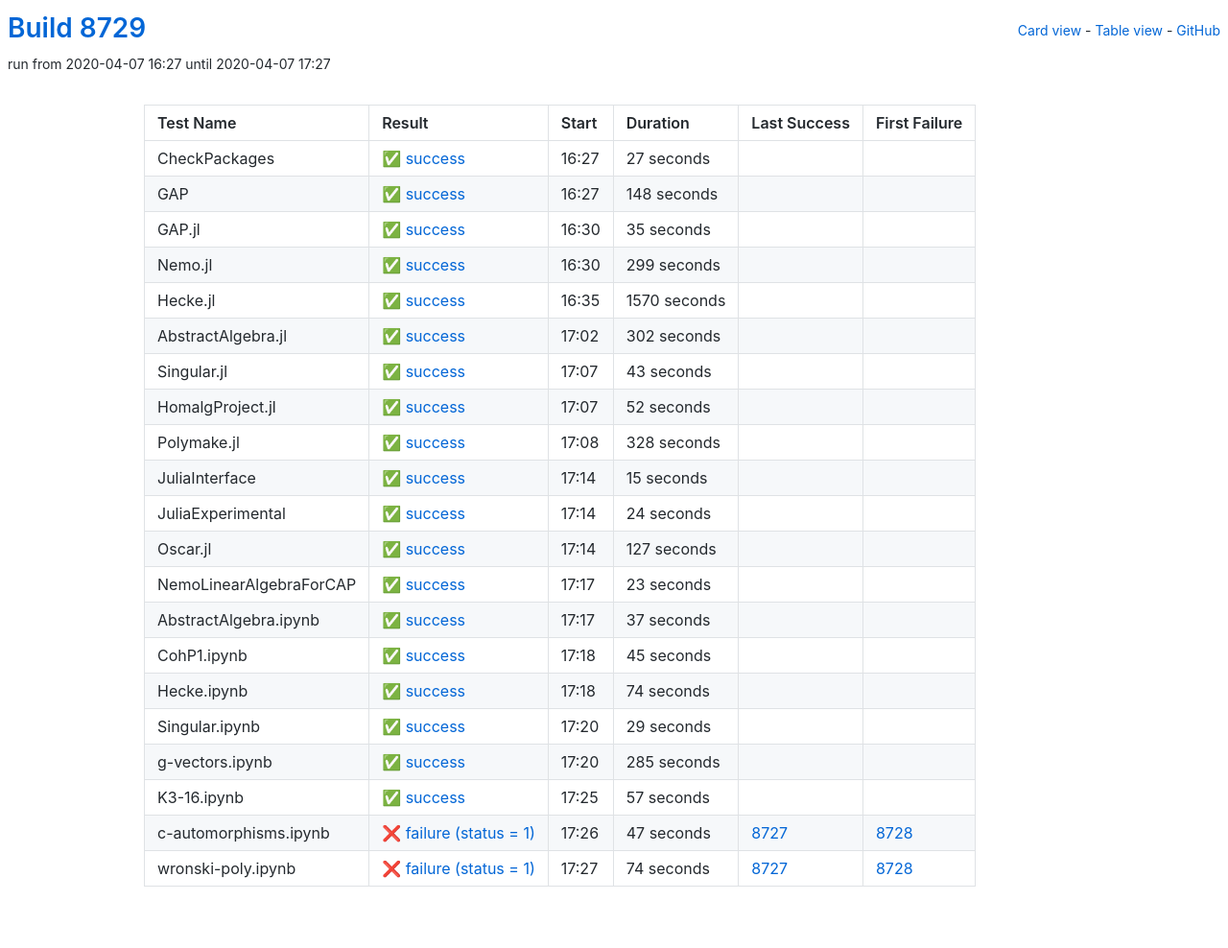
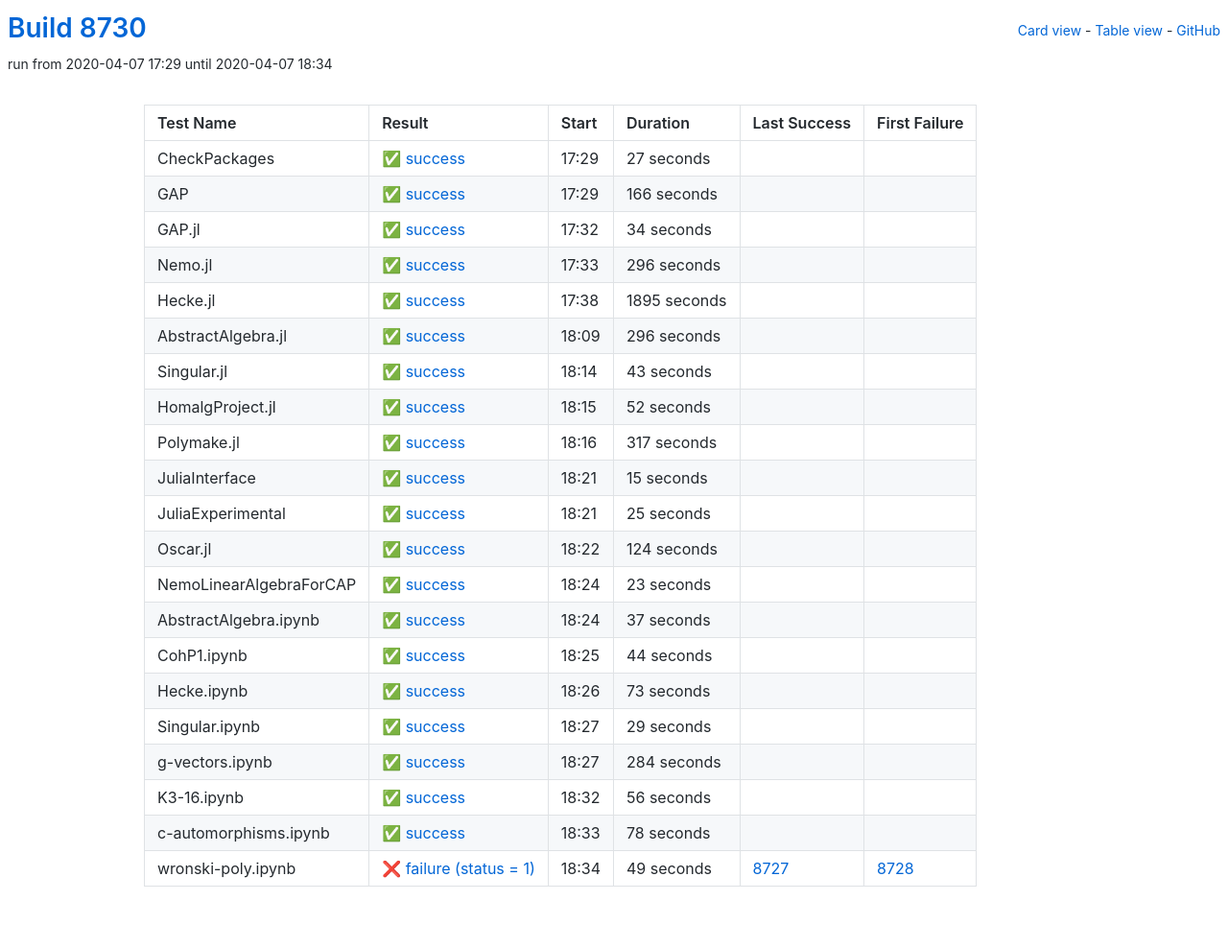
Before and after one commit to oscar-system/oscar-ci-status, a Jekyll site: the page built from table.html, in a window 1280 px wide. Shown: the whole page at 96% size. Built offline with Jekyll 4.4.1, drawn with Linux system fonts in a browser that asks for light colours.

Commit message:
Build 8730

```diff
--- a/_data/ci.yml
+++ b/_data/ci.yml
@@ -1,5 +1,5 @@
-build: 8729
-build_url: https://oscarci.mathematik.uni-kl.de/job/oscar/8729/
+build: 8730
+build_url: https://oscarci.mathematik.uni-kl.de/job/oscar/8730/
 job: oscar
 tests:
 - duration: 27
@@ -8,64 +8,64 @@ tests:
   first_failure_url: null
   last_success: false
   last_success_url: null
-  log: https://oscarci.mathematik.uni-kl.de/job/oscar/8729/artifact/logs/build-8729/CheckPackages.log
+  log: https://oscarci.mathematik.uni-kl.de/job/oscar/8730/artifact/logs/build-8730/CheckPackages.log
   name: CheckPackages
-  start: 2020-04-07 16:27
+  start: 2020-04-07 17:29
   status: success
   success: true
-- duration: 148
+- duration: 166
   exitcode: 0
   first_failure: false
   first_failure_url: null
   last_success: false
   last_success_url: null
-  log: https://oscarci.mathematik.uni-kl.de/job/oscar/8729/artifact/logs/build-8729/GAP.log
+  log: https://oscarci.mathematik.uni-kl.de/job/oscar/8730/artifact/logs/build-8730/GAP.log
   name: GAP
-  start: 2020-04-07 16:27
+  start: 2020-04-07 17:29
   status: success
   success: true
-- duration: 35
+- duration: 34
   exitcode: 0
   first_failure: false
   first_failure_url: null
   last_success: false
   last_success_url: null
-  log: https://oscarci.mathematik.uni-kl.de/job/oscar/8729/artifact/logs/build-8729/GAP.jl.log
+  log: https://oscarci.mathematik.uni-kl.de/job/oscar/8730/artifact/logs/build-8730/GAP.jl.log
   name: GAP.jl
-  start: 2020-04-07 16:30
+  start: 2020-04-07 17:32
   status: success
   success: true
-- duration: 299
+- duration: 296
   exitcode: 0
   first_failure: false
   first_failure_url: null
   last_success: false
   last_success_url: null
-  log: https://oscarci.mathematik.uni-kl.de/job/oscar/8729/artifact/logs/build-8729/Nemo.jl.log
+  log: https://oscarci.mathematik.uni-kl.de/job/oscar/8730/artifact/logs/build-8730/Nemo.jl.log
   name: Nemo.jl
-  start: 2020-04-07 16:30
+  start: 2020-04-07 17:33
   status: success
   success: true
-- duration: 1570
+- duration: 1895
   exitcode: 0
   first_failure: false
   first_failure_url: null
   last_success: false
   last_success_url: null
-  log: https://oscarci.mathematik.uni-kl.de/job/oscar/8729/artifact/logs/build-8729/Hecke.jl.log
+  log: https://oscarci.mathematik.uni-kl.de/job/oscar/8730/artifact/logs/build-8730/Hecke.jl.log
   name: Hecke.jl
-  start: 2020-04-07 16:35
+  start: 2020-04-07 17:38
   status: success
   success: true
-- duration: 302
+- duration: 296
   exitcode: 0
   first_failure: false
   first_failure_url: null
   last_success: false
   last_success_url: null
-  log: https://oscarci.mathematik.uni-kl.de/job/oscar/8729/artifact/logs/build-8729/AbstractAlgebra.jl.log
+  log: https://oscarci.mathematik.uni-kl.de/job/oscar/8730/artifact/logs/build-8730/AbstractAlgebra.jl.log
   name: AbstractAlgebra.jl
-  start: 2020-04-07 17:02
+  start: 2020-04-07 18:09
   status: success
   success: true
 - duration: 43
@@ -74,9 +74,9 @@ tests:
   first_failure_url: null
   last_success: false
   last_success_url: null
-  log: https://oscarci.mathematik.uni-kl.de/job/oscar/8729/artifact/logs/build-8729/Singular.jl.log
+  log: https://oscarci.mathematik.uni-kl.de/job/oscar/8730/artifact/logs/build-8730/Singular.jl.log
   name: Singular.jl
-  start: 2020-04-07 17:07
+  start: 2020-04-07 18:14
   status: success
   success: true
 - duration: 52
@@ -85,20 +85,20 @@ tests:
   first_failure_url: null
   last_success: false
   last_success_url: null
-  log: https://oscarci.mathematik.uni-kl.de/job/oscar/8729/artifact/logs/build-8729/HomalgProject.jl.log
+  log: https://oscarci.mathematik.uni-kl.de/job/oscar/8730/artifact/logs/build-8730/HomalgProject.jl.log
   name: HomalgProject.jl
-  start: 2020-04-07 17:07
+  start: 2020-04-07 18:15
   status: success
   success: true
-- duration: 328
+- duration: 317
   exitcode: 0
   first_failure: false
   first_failure_url: null
   last_success: false
   last_success_url: null
-  log: https://oscarci.mathematik.uni-kl.de/job/oscar/8729/artifact/logs/build-8729/Polymake.jl.log
+  log: https://oscarci.mathematik.uni-kl.de/job/oscar/8730/artifact/logs/build-8730/Polymake.jl.log
   name: Polymake.jl
-  start: 2020-04-07 17:08
+  start: 2020-04-07 18:16
   status: success
   success: true
 - duration: 15
@@ -107,31 +107,31 @@ tests:
   first_failure_url: null
   last_success: false
   last_success_url: null
-  log: https://oscarci.mathematik.uni-kl.de/job/oscar/8729/artifact/logs/build-8729/JuliaInterface.log
+  log: https://oscarci.mathematik.uni-kl.de/job/oscar/8730/artifact/logs/build-8730/JuliaInterface.log
   name: JuliaInterface
-  start: 2020-04-07 17:14
+  start: 2020-04-07 18:21
   status: success
   success: true
-- duration: 24
+- duration: 25
   exitcode: 0
   first_failure: false
   first_failure_url: null
   last_success: false
   last_success_url: null
-  log: https://oscarci.mathematik.uni-kl.de/job/oscar/8729/artifact/logs/build-8729/JuliaExperimental.log
+  log: https://oscarci.mathematik.uni-kl.de/job/oscar/8730/artifact/logs/build-8730/JuliaExperimental.log
   name: JuliaExperimental
-  start: 2020-04-07 17:14
+  start: 2020-04-07 18:21
   status: success
   success: true
-- duration: 127
+- duration: 124
   exitcode: 0
   first_failure: false
   first_failure_url: null
   last_success: false
   last_success_url: null
-  log: https://oscarci.mathematik.uni-kl.de/job/oscar/8729/artifact/logs/build-8729/Oscar.jl.log
+  log: https://oscarci.mathematik.uni-kl.de/job/oscar/8730/artifact/logs/build-8730/Oscar.jl.log
   name: Oscar.jl
-  start: 2020-04-07 17:14
+  start: 2020-04-07 18:22
   status: success
   success: true
 - duration: 23
@@ -140,9 +140,9 @@ tests:
   first_failure_url: null
   last_success: false
   last_success_url: null
-  log: https://oscarci.mathematik.uni-kl.de/job/oscar/8729/artifact/logs/build-8729/NemoLinearAlgebraForCAP.log
+  log: https://oscarci.mathematik.uni-kl.de/job/oscar/8730/artifact/logs/build-8730/NemoLinearAlgebraForCAP.log
   name: NemoLinearAlgebraForCAP
-  start: 2020-04-07 17:17
+  start: 2020-04-07 18:24
   status: success
   success: true
 - duration: 37
@@ -151,31 +151,31 @@ tests:
   first_failure_url: null
   last_success: false
   last_success_url: null
-  log: https://oscarci.mathematik.uni-kl.de/job/oscar/8729/artifact/logs/build-8729/AbstractAlgebra.ipynb.log
+  log: https://oscarci.mathematik.uni-kl.de/job/oscar/8730/artifact/logs/build-8730/AbstractAlgebra.ipynb.log
   name: AbstractAlgebra.ipynb
-  start: 2020-04-07 17:17
+  start: 2020-04-07 18:24
   status: success
   success: true
-- duration: 45
+- duration: 44
   exitcode: 0
   first_failure: false
   first_failure_url: null
   last_success: false
   last_success_url: null
-  log: https://oscarci.mathematik.uni-kl.de/job/oscar/8729/artifact/logs/build-8729/CohP1.ipynb.log
+  log: https://oscarci.mathematik.uni-kl.de/job/oscar/8730/artifact/logs/build-8730/CohP1.ipynb.log
   name: CohP1.ipynb
-  start: 2020-04-07 17:18
+  start: 2020-04-07 18:25
   status: success
   success: true
-- duration: 74
+- duration: 73
   exitcode: 0
   first_failure: false
   first_failure_url: null
   last_success: false
   last_success_url: null
-  log: https://oscarci.mathematik.uni-kl.de/job/oscar/8729/artifact/logs/build-8729/Hecke.ipynb.log
+  log: https://oscarci.mathematik.uni-kl.de/job/oscar/8730/artifact/logs/build-8730/Hecke.ipynb.log
   name: Hecke.ipynb
-  start: 2020-04-07 17:18
+  start: 2020-04-07 18:26
   status: success
   success: true
 - duration: 29
@@ -184,52 +184,52 @@ tests:
   first_failure_url: null
   last_success: false
   last_success_url: null
-  log: https://oscarci.mathematik.uni-kl.de/job/oscar/8729/artifact/logs/build-8729/Singular.ipynb.log
+  log: https://oscarci.mathematik.uni-kl.de/job/oscar/8730/artifact/logs/build-8730/Singular.ipynb.log
   name: Singular.ipynb
-  start: 2020-04-07 17:20
+  start: 2020-04-07 18:27
   status: success
   success: true
-- duration: 285
+- duration: 284
   exitcode: 0
   first_failure: false
   first_failure_url: null
   last_success: false
   last_success_url: null
-  log: https://oscarci.mathematik.uni-kl.de/job/oscar/8729/artifact/logs/build-8729/g-vectors.ipynb.log
+  log: https://oscarci.mathematik.uni-kl.de/job/oscar/8730/artifact/logs/build-8730/g-vectors.ipynb.log
   name: g-vectors.ipynb
-  start: 2020-04-07 17:20
+  start: 2020-04-07 18:27
   status: success
   success: true
-- duration: 57
+- duration: 56
   exitcode: 0
   first_failure: false
   first_failure_url: null
   last_success: false
   last_success_url: null
-  log: https://oscarci.mathematik.uni-kl.de/job/oscar/8729/artifact/logs/build-8729/K3-16.ipynb.log
+  log: https://oscarci.mathematik.uni-kl.de/job/oscar/8730/artifact/logs/build-8730/K3-16.ipynb.log
   name: K3-16.ipynb
-  start: 2020-04-07 17:25
+  start: 2020-04-07 18:32
   status: success
   success: true
-- duration: 47
+- duration: 78
+  exitcode: 0
+  first_failure: false
+  first_failure_url: null
+  last_success: false
+  last_success_url: null
+  log: https://oscarci.mathematik.uni-kl.de/job/oscar/8730/artifact/logs/build-8730/c-automorphisms.ipynb.log
+  name: c-automorphisms.ipynb
+  start: 2020-04-07 18:33
+  status: success
+  success: true
+- duration: 49
   exitcode: 1
   first_failure: 8728
   first_failure_url: https://oscarci.mathematik.uni-kl.de/job/oscar/8728/
   last_success: 8727
   last_success_url: https://oscarci.mathematik.uni-kl.de/job/oscar/8727/
-  log: https://oscarci.mathematik.uni-kl.de/job/oscar/8729/artifact/logs/build-8729/c-automorphisms.ipynb.log
-  name: c-automorphisms.ipynb
-  start: 2020-04-07 17:26
+  log: https://oscarci.mathematik.uni-kl.de/job/oscar/8730/artifact/logs/build-8730/wronski-poly.ipynb.log
+  name: wronski-poly.ipynb
+  start: 2020-04-07 18:34
   status: failure
   success: false
-- duration: 74
-  exitcode: 1
-  first_failure: 8728
-  first_failure_url: https://oscarci.mathematik.uni-kl.de/job/oscar/8728/
-  last_success: 8727
-  last_success_url: https://oscarci.mathematik.uni-kl.de/job/oscar/8727/
-  log: https://oscarci.mathematik.uni-kl.de/job/oscar/8729/artifact/logs/build-8729/wronski-poly.ipynb.log
-  name: wronski-poly.ipynb
-  start: 2020-04-07 17:27
-  status: failure
-  success: false
```
Also changed, not shown: README.md.
